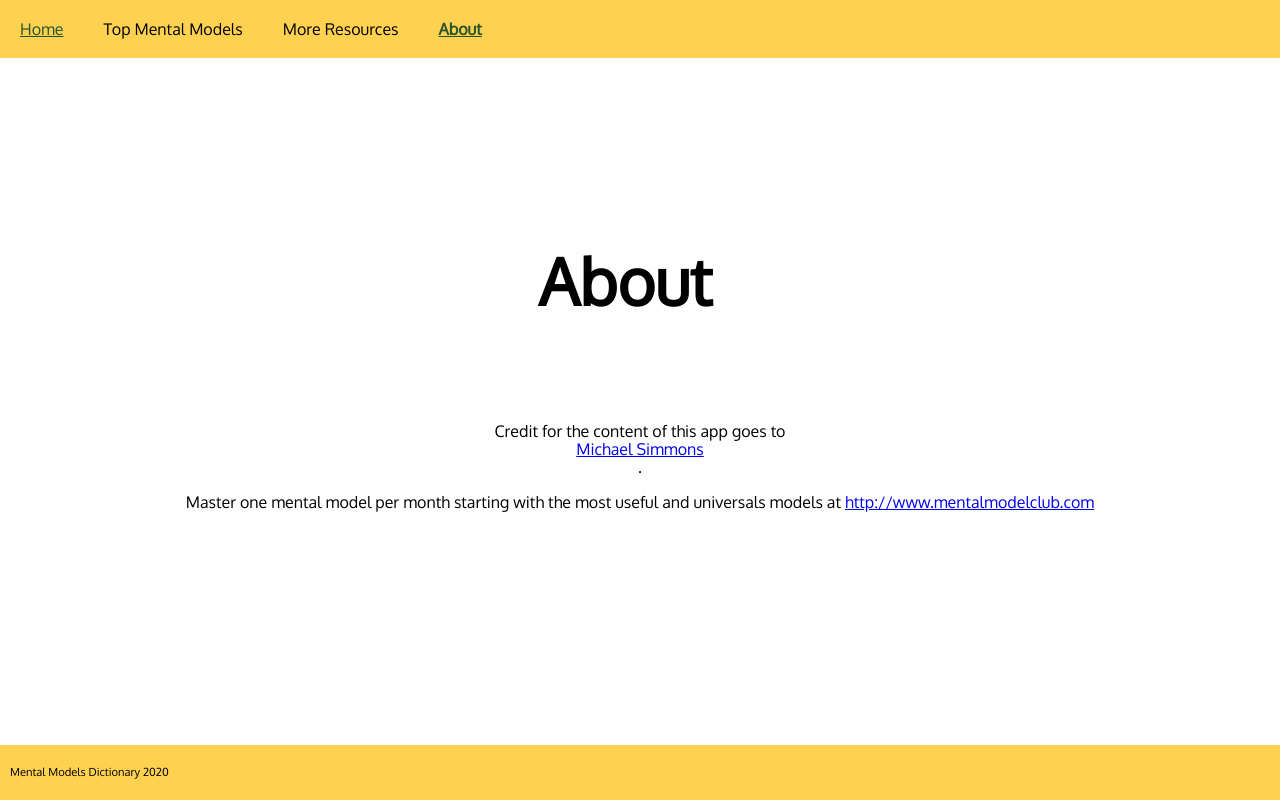
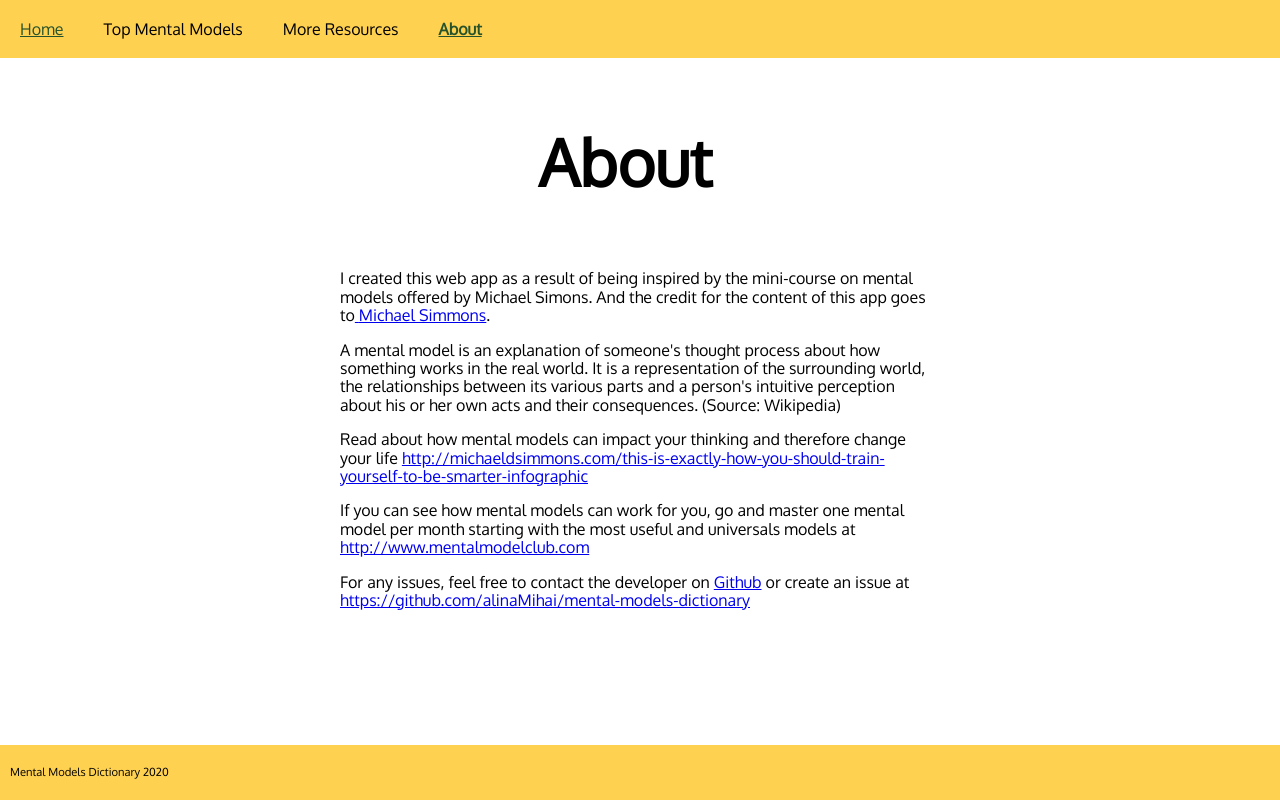
Before and after one commit to alinaMihai/mental-models-dictionary, a React app: page /about in a window 1280 px wide. Built offline with nearby package versions, Linux system fonts and the light colour scheme; no server answers; what styled-components-modifiers would draw is missing.

Commit message:
some style adjustments and data cleaning

```diff
--- a/src/components/page-container/PageContainer.tsx
+++ b/src/components/page-container/PageContainer.tsx
@@ -29,6 +29,9 @@ const Header = styled.header`
   padding-bottom: 0;
   padding-top: 0;
   margin-top: 20px;
+  ${({ theme }) => theme.laptop`
+    margin-top: 70px;
+  `}
 `;
 const FooterWrapper = styled.div`
   grid-column: 1 / 6;
@@ -36,6 +39,9 @@ const FooterWrapper = styled.div`
 `;
 const TopMenu = styled.div`
   padding: 30px;
+  ${({ theme }) => theme.laptop`
+    padding: 0;
+  `}
 `;
 const PageContainerWrapper = styled.div`
   height: 100vh;
--- a/src/components/title/Title.tsx
+++ b/src/components/title/Title.tsx
@@ -12,5 +12,7 @@ export const Title = styled.h1`
   margin-top: 60px;
   ${({ theme }) => theme.laptop`
     font-size: ${typeScale.header1};
+    margin-top: 0px;
+    padding: 0;
   `}
 `;
--- a/src/screens/about/About.tsx
+++ b/src/screens/about/About.tsx
@@ -1,22 +1,65 @@
 import React from 'react';
 import { PageContainer } from 'components';
+import styled from 'styled-components';
+
+const AboutWrapper = styled.div`
+  margin: 0 auto;
+  max-width: 600px;
+`;
 
 const About = () => {
   return (
     <PageContainer title="About">
-      Credit for the content of this app goes to{' '}
-      <a href="http://michaeldsimmons.com/" rel="noreferrer noopener">
+      <AboutWrapper>
+        <p>
+          {' '}
+          I created this web app as a result of being inspired by the
+          mini-course on mental models offered by Michael Simons. And the credit
+          for the content of this app goes to
+          <a
+            href="http://michaeldsimmons.com/"
+            rel="noreferrer noopener"
+            target="_blank"
+          >
             {' '}
             Michael Simmons
           </a>
           .
+        </p>
         <p>
-        Master one mental model per month starting with the most useful and
-        universals models at{' '}
+          A mental model is an explanation of someone&apos;s thought process
+          about how something works in the real world. It is a representation of
+          the surrounding world, the relationships between its various parts and
+          a person&apos;s intuitive perception about his or her own acts and
+          their consequences. (Source: Wikipedia)
+        </p>
+        <p>
+          Read about how mental models can impact your thinking and therefore
+          change your life{' '}
+          <a
+            href="http://michaeldsimmons.com/this-is-exactly-how-you-should-train-yourself-to-be-smarter-infographic/"
+            rel="noreferrer noopener"
+          >
+            http://michaeldsimmons.com/this-is-exactly-how-you-should-train-yourself-to-be-smarter-infographic
+          </a>
+        </p>
+        <p>
+          If you can see how mental models can work for you, go and master one
+          mental model per month starting with the most useful and universals
+          models at{' '}
           <a href="http://www.mentalmodelclub.com" rel="noreferrer noopener">
             http://www.mentalmodelclub.com
           </a>
         </p>
+        <p>
+          For any issues, feel free to contact the developer on{' '}
+          <a href="https://github.com/alinaMihai">Github</a> or create an issue
+          at{' '}
+          <a href="https://github.com/alinaMihai/mental-models-dictionary">
+            https://github.com/alinaMihai/mental-models-dictionary
+          </a>
+        </p>
+      </AboutWrapper>
     </PageContainer>
   );
 };
--- a/src/screens/mental-models-by-category/components/model-view/ModelView.tsx
+++ b/src/screens/mental-models-by-category/components/model-view/ModelView.tsx
@@ -11,6 +11,9 @@ const Wrapper = styled.div`
     padding-right: 10px;
     white-space: pre-wrap;
     line-height: 1.6;
+  }
+  .source {
+    font-style: italic;
   }
   ${({ theme }) => theme.laptop`
      margin-left:40px;
@@ -41,7 +44,7 @@ export const ModelView = ({ item }: Props) => {
             </a>
           )}
         >
-          <p>{item.Source}</p>
+          <p className="source">{item.Source}</p>
         </Linkify>
       </div>
     </Wrapper>
```
Also changed, not shown: 1 other file (tests, documents, lock files or other folders). Lines whose indentation alone changed are shown as unchanged.
